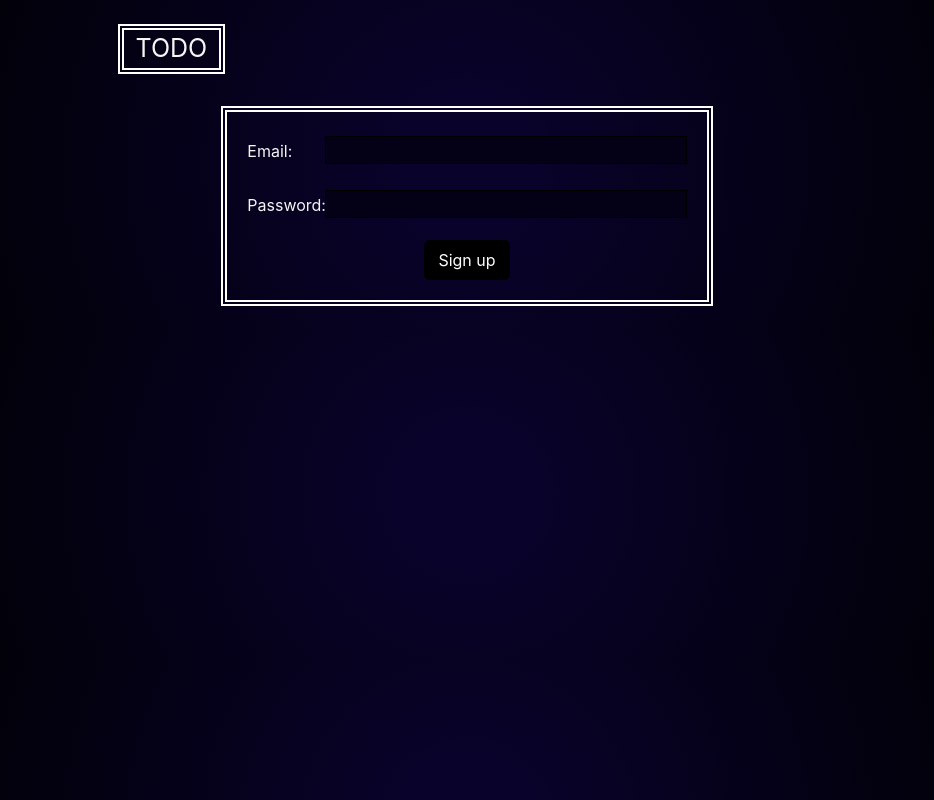
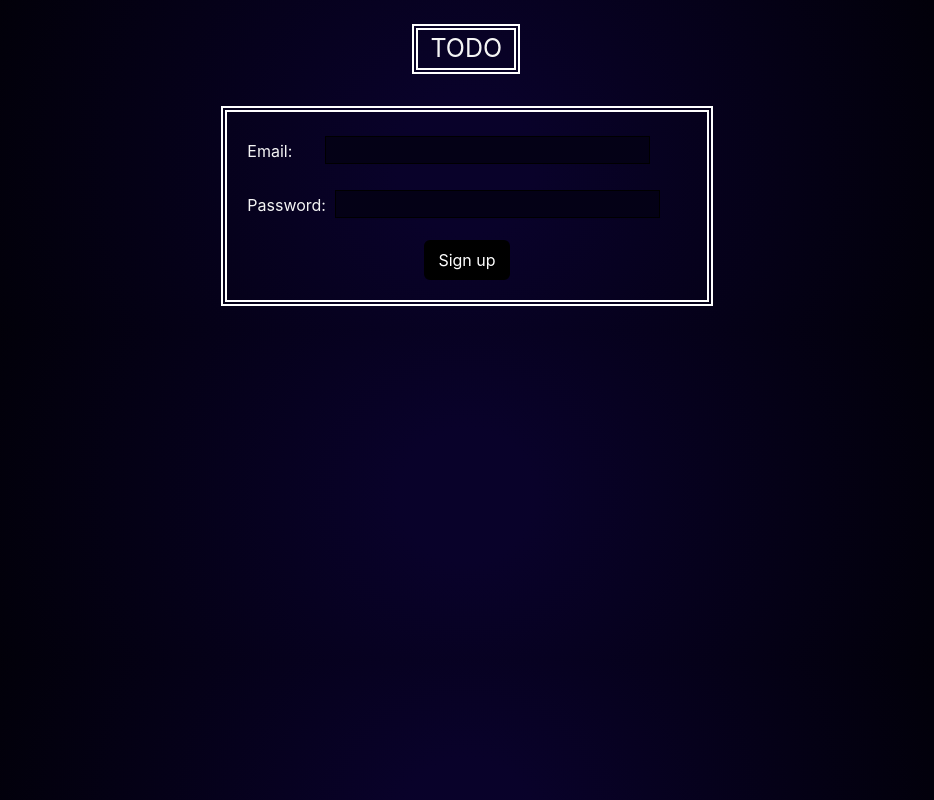
Before and after one commit to Chandrakant-iitbbs/Terabh_Todo_Frontend, a React (Create React App) app: page /signup in a window 1280 px wide. Shown: the whole page, without its empty margins (173-1107 px from the left). Built offline with nearby package versions, Linux system fonts and the light colour scheme.

Commit message:
Made web application fully responsive

```diff
--- a/src/App.css
+++ b/src/App.css
@@ -150,3 +150,119 @@ body {
 .pass_input {
   margin-left: 0;
 }
+
+
+
+@media only screen and (max-width: 600px) {
+  .task_index {
+    margin-right: 8px;
+  }
+  .AllTasks_Container {
+    width: 600px;
+  }
+  .Task_headline {
+    margin-left: 40px;
+  }
+  .Task_headline_todo {
+    margin-left: 33%;
+  }
+}
+
+@media only screen and (min-width: 600px) {
+  .task_index {
+    margin-right: 5px;
+  }
+  .AllTasks_Container {
+    width: 600px;
+  }
+  .Task_headline {
+    margin-left: 15%;
+  }
+  .pass_input {
+    width: 70%;
+    float: right;
+  }
+  .form_input {
+    width: 70%;
+    float: right;
+  }
+  .Task_headline_todo {
+    margin-left: 40%;
+  }
+}
+
+@media only screen and (min-width: 700px) {
+  .task_index {
+    margin-right: 5px;
+  }
+  .AllTasks_Container {
+    width: 700px;
+  }
+  .Task_headline {
+    margin-left: 15%;
+  }
+  .pass_input {
+    width: 70%;
+    float: right;
+  }
+  .form_input {
+    width: 70%;
+    float: right;
+  }
+  .Task_headline_todo {
+    margin-left: 40%;
+  }
+}
+
+@media only screen and (min-width: 768px) {
+  .task_index {
+    margin-right: 3px;
+  }
+  .AllTasks_Container {
+    width: 750px;
+  }
+  .pass_input {
+    width: 70%;
+    float: right;
+  }
+  .form_input {
+    width: 90%;
+  }
+  .Task_headline_todo {
+    margin-left: 42%;
+  }
+}
+
+@media only screen and (min-width: 992px) {
+  .AllTasks_Container {
+    width: 720px;
+  }
+  .form_input {
+    width: 90%;
+    float: none;
+  }
+  .pass_input {
+    margin-left: 10px;
+    float: none;
+  }
+  .Task_headline_todo {
+    margin-left: 45%;
+  }
+}
+
+@media only screen and (min-width: 1200px) {
+  .AllTasks_Container {
+    width: 65%;
+  }
+  .pass_input {
+    width: 90%;
+    float: none;
+  }
+  .form_input {
+    width: 90%;
+    float: none;
+  }
+  .Task_headline_todo {
+    margin-left: 45%;
+  }
+}
```
